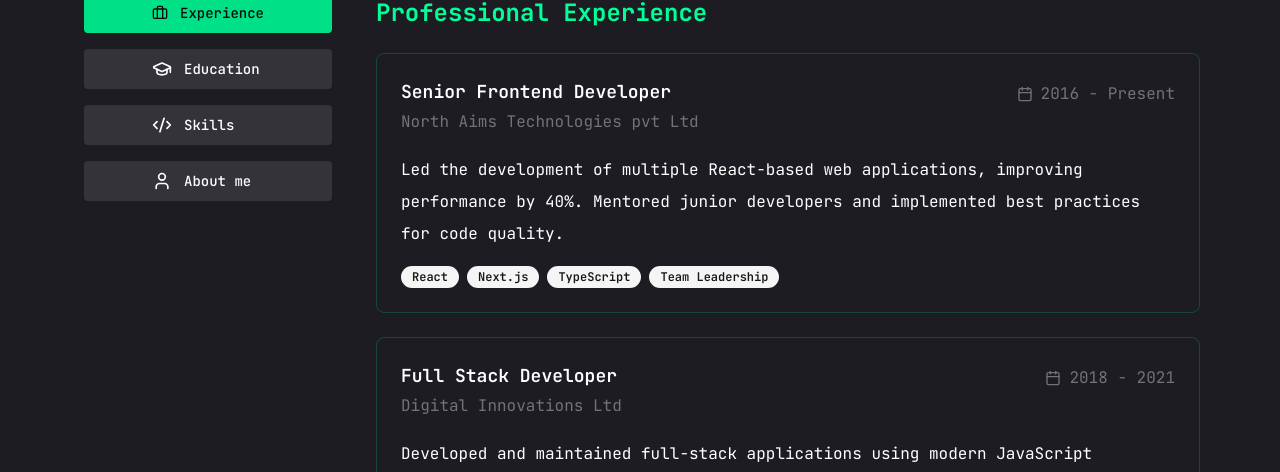
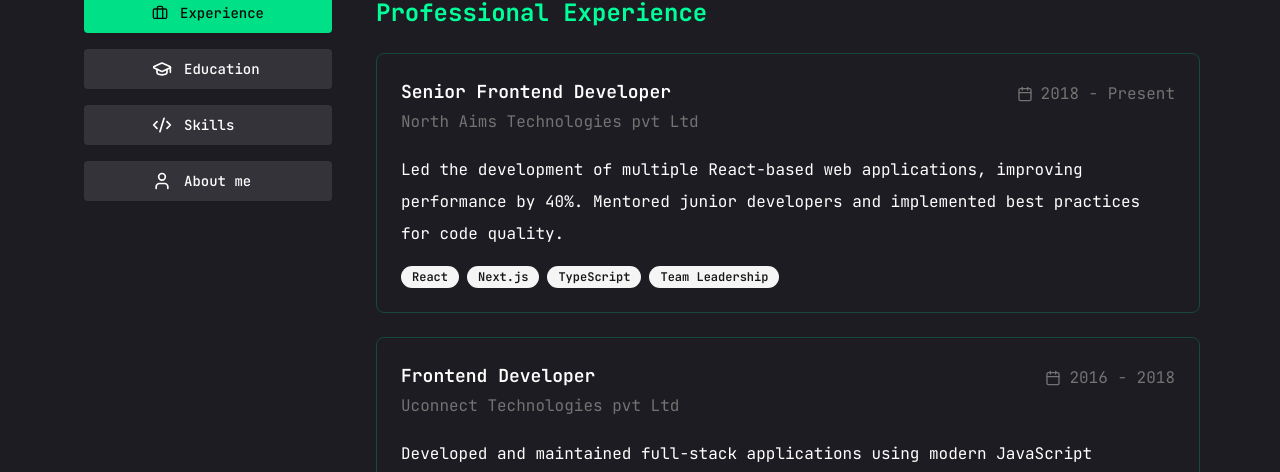
Before and after one commit to HussainShah-786/My-Portfolio-Nextjs-, a Next.js app: page /resume in a window 1280 px wide. Shown: the part 130-602 px from the top of the page. Built offline with nearby package versions, Linux system fonts and the light colour scheme.

Commit message:
add educational requirements

```diff
--- a/app/resume/page.tsx
+++ b/app/resume/page.tsx
@@ -20,15 +20,15 @@ const tabContent = {
       {
         role: "Senior Frontend Developer",
         company: "North Aims Technologies pvt Ltd",
-        period: "2016 - Present",
+        period: "2018 - Present",
         description:
           "Led the development of multiple React-based web applications, improving performance by 40%. Mentored junior developers and implemented best practices for code quality.",
         highlights: ["React", "Next.js", "TypeScript", "Team Leadership"],
       },
       {
-        role: "Full Stack Developer",
-        company: "Digital Innovations Ltd",
-        period: "2018 - 2021",
+        role: "Frontend Developer",
+        company: "Uconnect Technologies pvt Ltd",
+        period: "2016 - 2018",
         description:
           "Developed and maintained full-stack applications using modern JavaScript frameworks. Collaborated with cross-functional teams to deliver high-quality solutions.",
         highlights: ["Node.js", "React", "MongoDB", "AWS"],
@@ -40,16 +40,16 @@ const tabContent = {
     items: [
       {
         degree: "Master of Computer Science",
-        institution: "Tech University",
-        period: "2016 - 2018",
+        institution: "Karakoram International University",
+        period: "2021 - 2023",
         description:
           "Specialized in Software Engineering and Artificial Intelligence. Graduated with honors.",
         achievements: ["4.0 GPA", "Research Publication", "Dean's List"],
       },
       {
         degree: "Bachelor of Computer Science",
-        institution: "State University",
-        period: "2012 - 2016",
+        institution: "Comsets University Islamabad",
+        period: "2016 - 2020",
         description:
           "Foundation in computer science principles, data structures, and algorithms.",
         achievements: ["Academic Excellence Award", "Programming Club Lead"],
```
